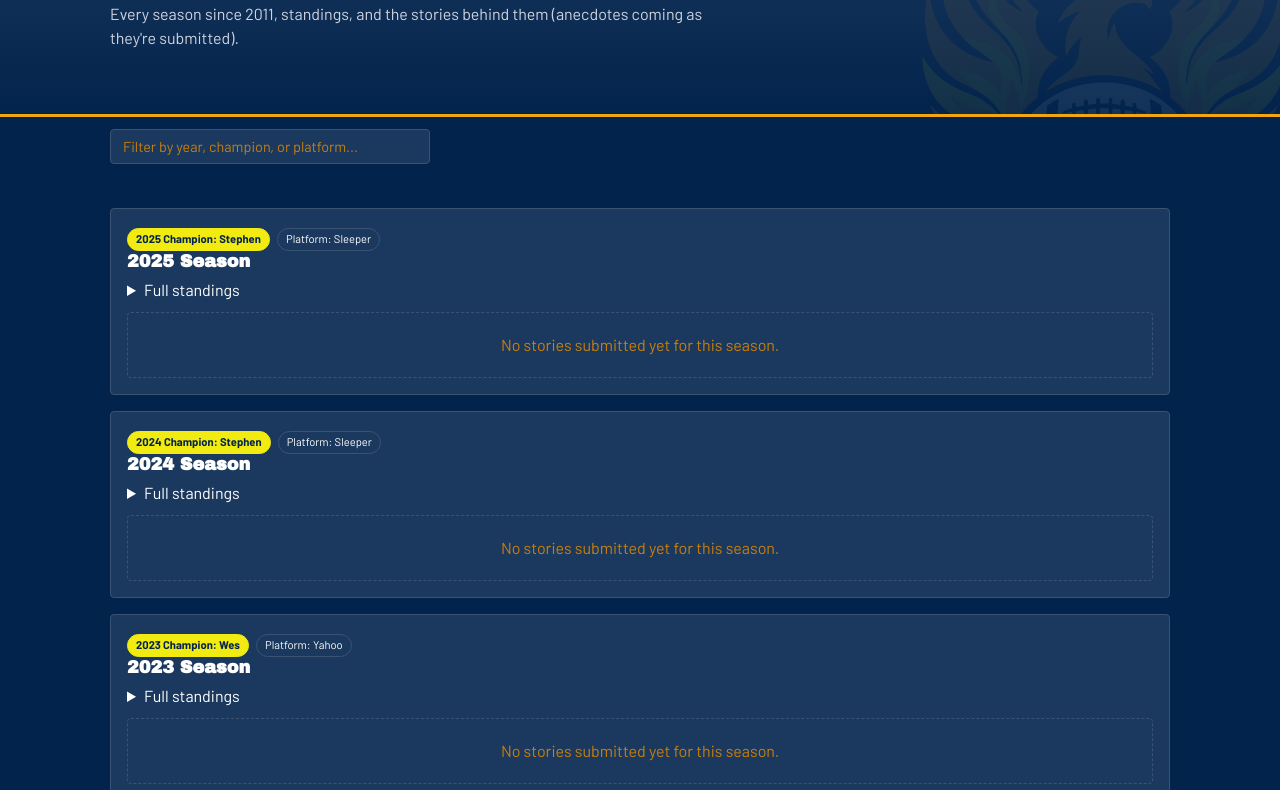
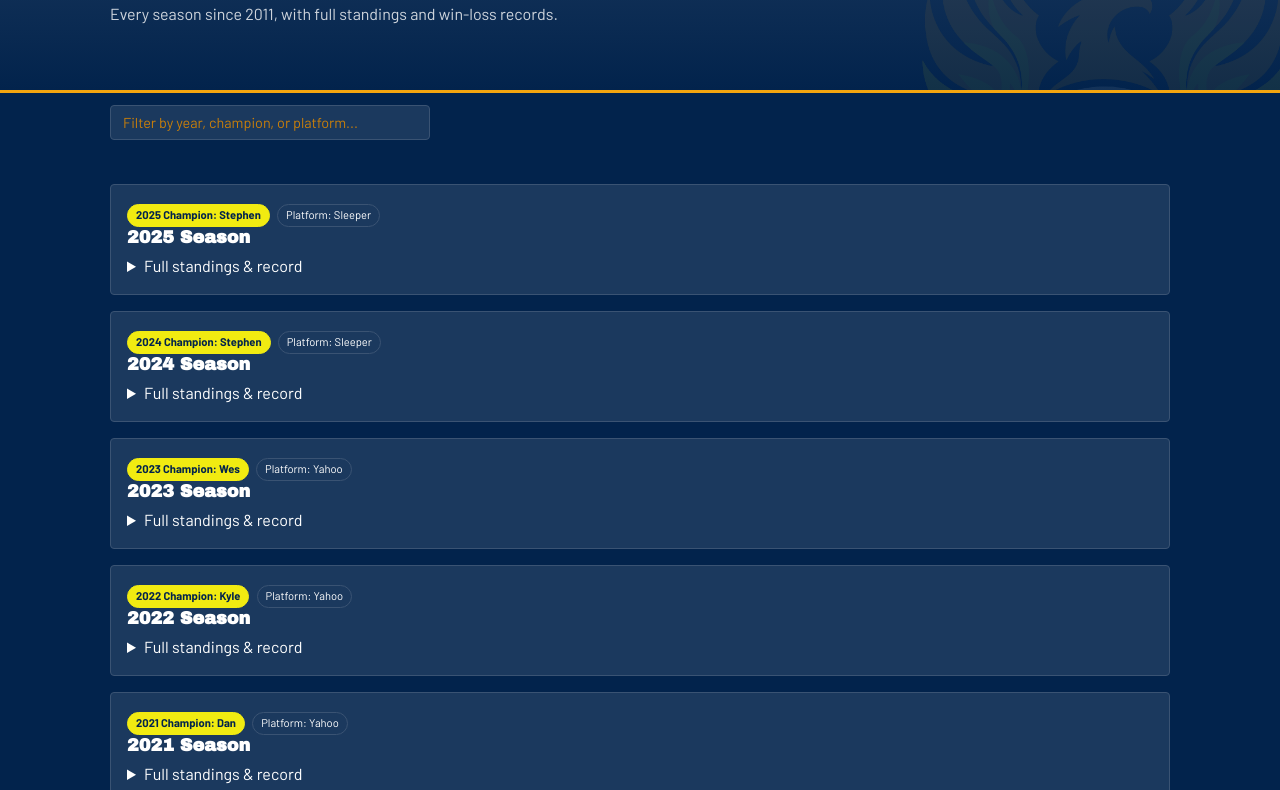
Before and after one commit to reckonerX/phoenix-league, a plain HTML site: page seasons.html in a window 1280 px wide. Shown: the part 168-958 px from the top of the page. Drawn offline with Linux system fonts and the light colour scheme.

Commit message:
Fixed season story references

```diff
--- a/seasons.html
+++ b/seasons.html
@@ -14,7 +14,7 @@
 <section class="hero">
   <div class="wrap">
     <h1>Season Archive</h1>
-    <p>Every season since 2011, standings, and the stories behind them (anecdotes coming as they're submitted).</p>
+    <p>Every season since 2011, with full standings and win-loss records.</p>
   </div>
 </section>
 
@@ -45,19 +45,22 @@
         but standings data has not been recovered yet.</p>
       </div>`;
     }
-    const standingsList = s.standings.map((slug) =>
-      `<li>${nameOf(slug)}</li>`).join('');
+    const standingsRows = s.standings.map((slug, i) => {
+      const rec = s.records[slug];
+      const wl = rec ? `${rec.wins}-${rec.losses}` : '&mdash;';
+      return `<tr><td>${i + 1}</td><td>${nameOf(slug)}</td><td>${wl}</td></tr>`;
+    }).join('');
     return `<div class="card season-card" style="margin-bottom:16px;">
       <span class="badge champion">${s.year} Champion: ${nameOf(s.champion)}</span>
       <span class="badge">Platform: ${s.platform || 'TBD'}</span>
       <h3>${s.year} Season</h3>
       <details>
-        <summary>Full standings</summary>
-        <ol>${standingsList}</ol>
+        <summary>Full standings &amp; record</summary>
+        <table>
+          <thead><tr><th>Finish</th><th>Manager</th><th>W-L</th></tr></thead>
+          <tbody>${standingsRows}</tbody>
+        </table>
       </details>
-      ${s.anecdotes.length
-        ? `<ul>${s.anecdotes.map(a => `<li>${a}</li>`).join('')}</ul>`
-        : `<div class="empty-state" style="margin-top:10px;">No stories submitted yet for this season.</div>`}
     </div>`;
   }).join('');
 
```
Also changed, not shown: index.html (+1 -1 lines).
